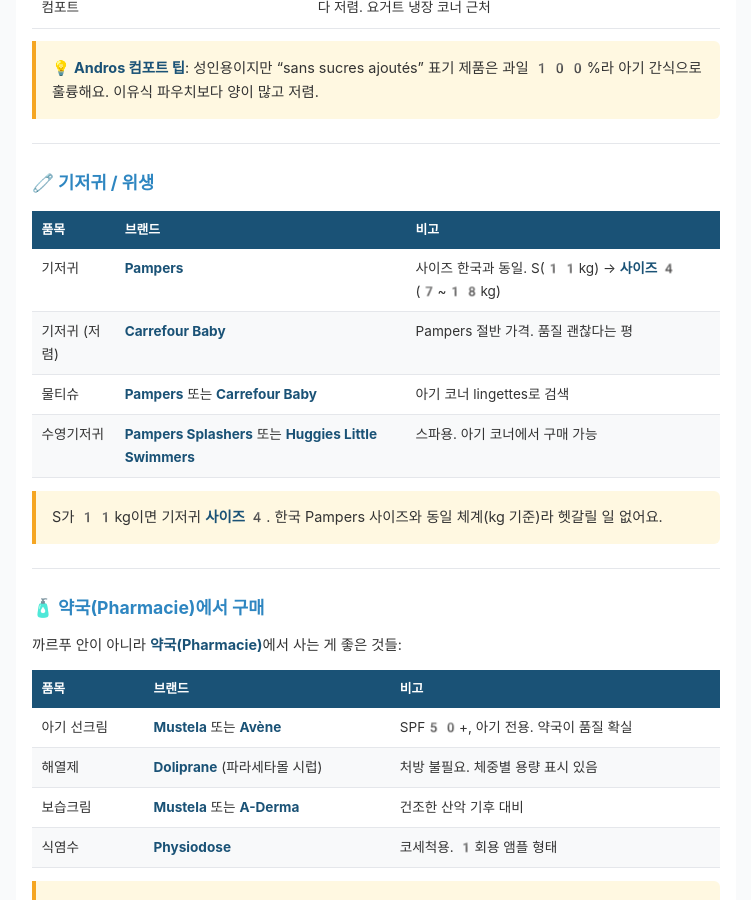
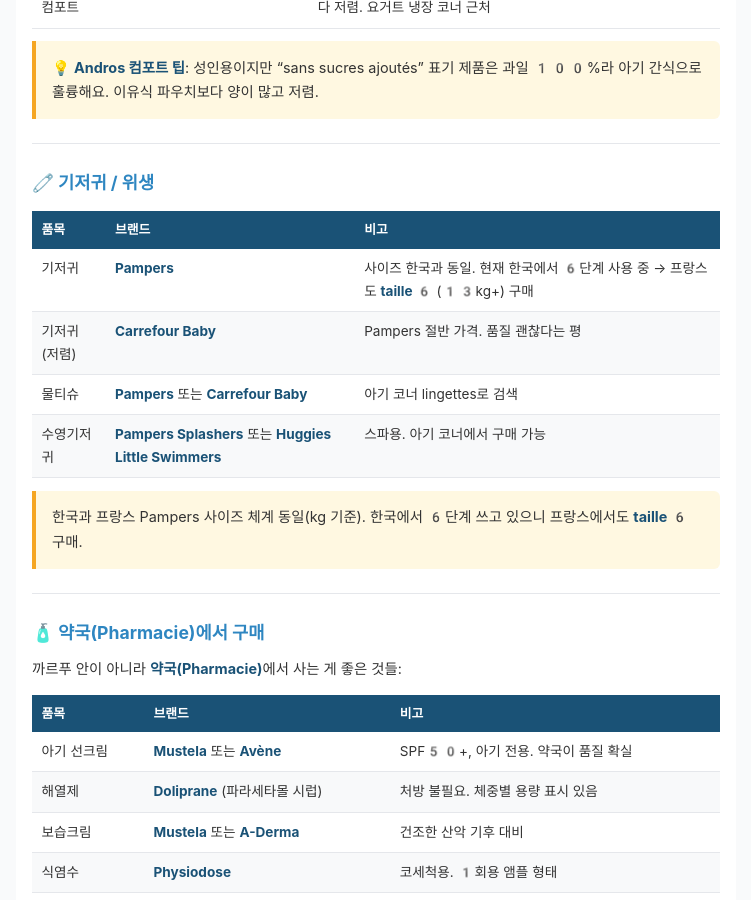
Before and after one commit to hyeokinro/travel-montblanc-2026, a Jekyll site: the page built from docs/baby-shopping.md, in a window 1280 px wide and 900 px high, scrolled down 1856 px. Shown: the whole window, without its empty margins (264-1015 px from the left). Built offline with Jekyll 4.4.1, drawn with Linux system fonts in a browser that asks for light colours; our own code applies the rules of GitHub Pages for plain Markdown files.

Commit message:
Fix diaper size: taille 6 (matching Korea stage 6)

```diff
--- a/docs/baby-shopping.md
+++ b/docs/baby-shopping.md
@@ -65,12 +65,12 @@ layout: default
 
 | 품목 | 브랜드 | 비고 |
 |------|--------|------|
-| 기저귀 | **Pampers** | 사이즈 한국과 동일. S(11kg) → **사이즈 4** (7~18kg) |
+| 기저귀 | **Pampers** | 사이즈 한국과 동일. 현재 한국에서 6단계 사용 중 → 프랑스도 **taille 6** (13kg+) 구매 |
 | 기저귀 (저렴) | **Carrefour Baby** | Pampers 절반 가격. 품질 괜찮다는 평 |
 | 물티슈 | **Pampers** 또는 **Carrefour Baby** | 아기 코너 lingettes로 검색 |
 | 수영기저귀 | **Pampers Splashers** 또는 **Huggies Little Swimmers** | 스파용. 아기 코너에서 구매 가능 |
 
-> S가 11kg이면 기저귀 **사이즈 4**. 한국 Pampers 사이즈와 동일 체계(kg 기준)라 헷갈릴 일 없어요.
+> 한국과 프랑스 Pampers 사이즈 체계 동일(kg 기준). 한국에서 6단계 쓰고 있으니 프랑스에서도 **taille 6** 구매.
 
 ---
 
```
